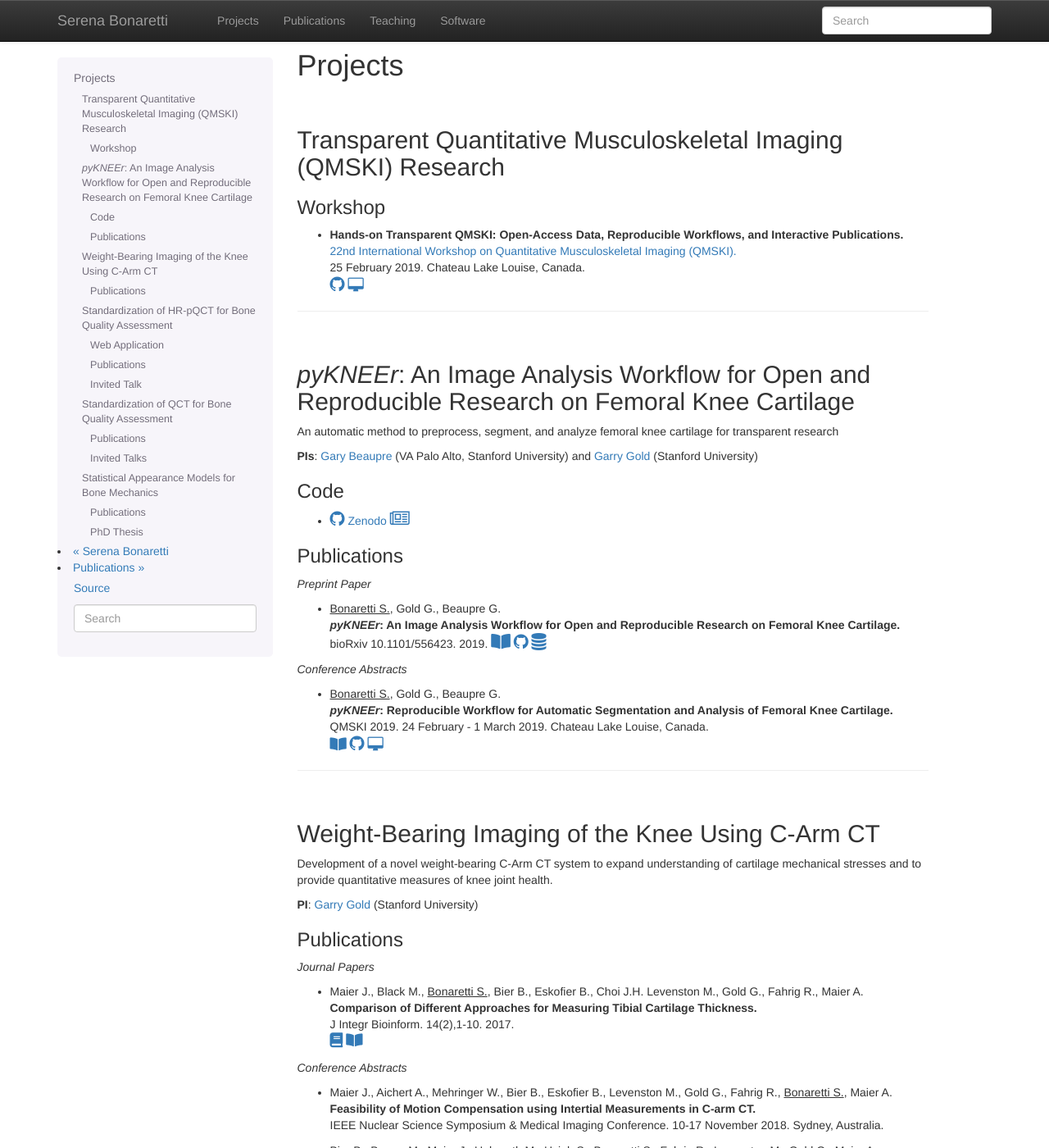
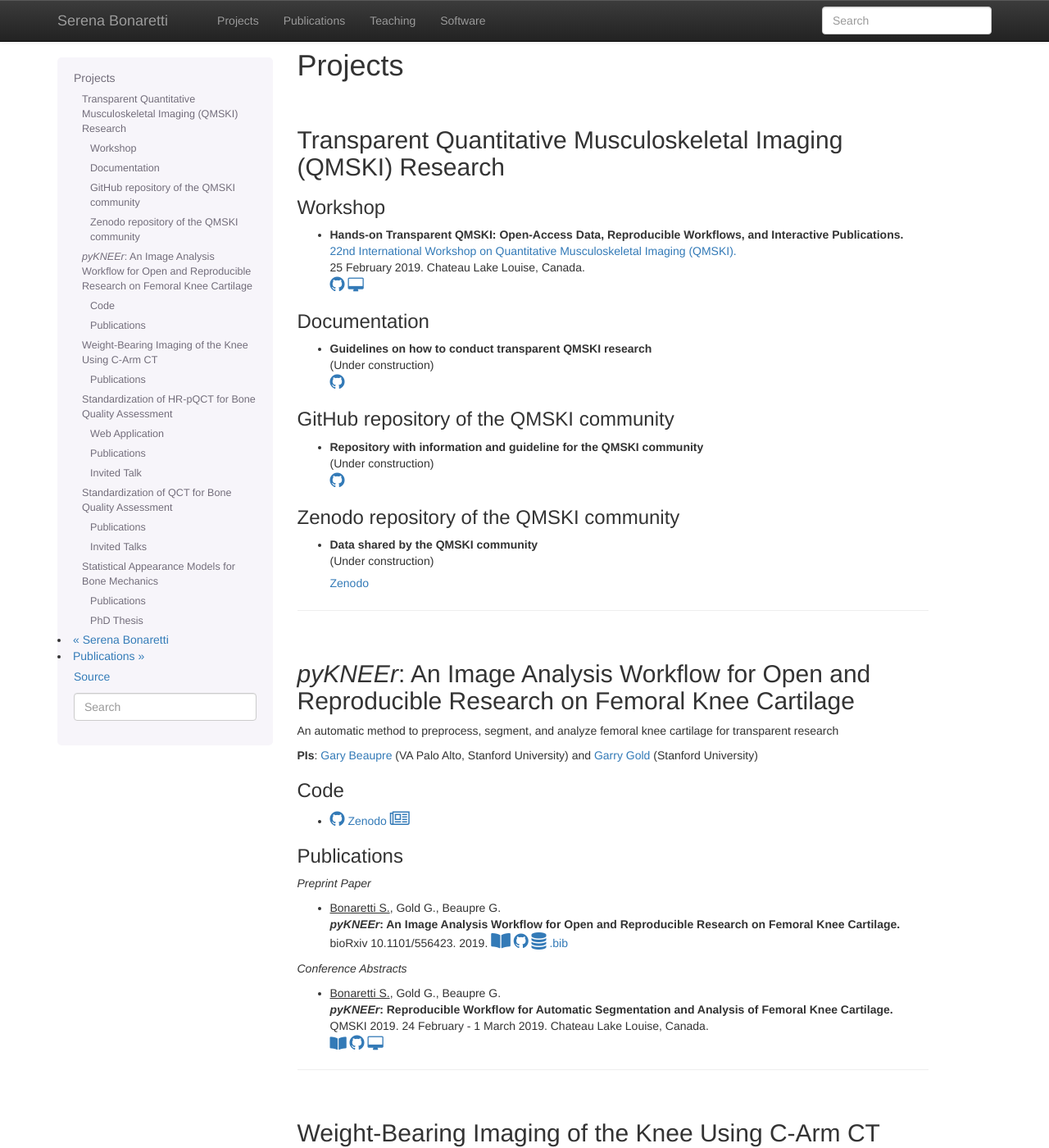
Before and after one commit to sbonaretti/sbonaretti.github.io, a Sphinx documentation site: the page built from source/projects.rst, in a window 1280 px wide and 1400 px high. Shown: the whole window at 82% size. Built offline with Sphinx 7.4.7, drawn with Linux system fonts in a browser that asks for light colours; nearby versions of some CDN libraries; formulas are drawn with MathJax 3; some of the changed text lies outside the part shown.

Commit message:
Add files via upload

```diff
--- a/source/projects.rst
+++ b/source/projects.rst
@@ -23,6 +23,47 @@ Workshop
      <a href="https://github.com/sbonaretti/2019_QMSKI_Transparent_Research_WS" target="_blank"><i class="fa fa-github" style="font-size:21px;"></i></a>
      <a href="https://zenodo.org/record/2577617#.XHXYk1NKigw" target="_blank"><i class="fa fa-desktop" style="font-size:18px;"></i></a>
      <p style="margin-bottom:0.3cm;"></p>
+
+Documentation
+++++++++++++++++++++++++++++++++++++++++++++++++++++++++++++++++++++++++++++++++
+
+* .. raw:: html
+
+     <b>Guidelines on how to conduct transparent QMSKI research</b>
+     <br>
+     (Under construction)
+     <br>
+     <link rel="stylesheet" href="https://use.fontawesome.com/releases/v5.5.0/css/all.css" integrity="sha384-B4dIYHKNBt8Bc12p+WXckhzcICo0wtJAoU8YZTY5qE0Id1GSseTk6S+L3BlXeVIU" crossorigin="anonymous">
+     <a href="https://github.com/QMSKI/TransparentQMSKI/wiki" target="_blank"><i class="fa fa-github" style="font-size:21px;"></i></a>
+     <br>
+
+GitHub repository of the QMSKI community
+++++++++++++++++++++++++++++++++++++++++++++++++++++++++++++++++++++++++++++++++
+
+* .. raw:: html
+
+    <b>Repository with information and guideline for the QMSKI community</b>
+    <br>
+    (Under construction)
+    <br>
+    <link rel="stylesheet" href="https://use.fontawesome.com/releases/v5.5.0/css/all.css" integrity="sha384-B4dIYHKNBt8Bc12p+WXckhzcICo0wtJAoU8YZTY5qE0Id1GSseTk6S+L3BlXeVIU" crossorigin="anonymous">
+    <a href="https://github.com/QMSKI" target="_blank"><i class="fa fa-github" style="font-size:21px;"></i></a>
+    <br>
+
+
+Zenodo repository of the QMSKI community
+++++++++++++++++++++++++++++++++++++++++++++++++++++++++++++++++++++++++++++++++
+
+* .. raw:: html
+
+    <b>Data shared by the QMSKI community</b>
+    <br>
+    (Under construction)
+    <br>
+    <link rel="stylesheet" href="https://use.fontawesome.com/releases/v5.5.0/css/all.css" integrity="sha384-B4dIYHKNBt8Bc12p+WXckhzcICo0wtJAoU8YZTY5qE0Id1GSseTk6S+L3BlXeVIU" crossorigin="anonymous">
+    <a href="https://zenodo.org/search?page=1&size=20&q=qmski" target="_blank">Zenodo<i  style="font-size:21px;"></i></a>
+    <br>
+
 
 """"""""""""""""""""""""""""""""""""""""""""""""""""""""""""""""""""""""""""""""
 
@@ -65,6 +106,7 @@ Publications
      <a href="https://www.biorxiv.org/content/10.1101/556423v1" target="_blank"><i class="fas fa-book-open" style="font-size:21px;"></i></a>
      <a href="https://github.com/sbonaretti/pyKNEEr/tree/master/publication" target="_blank"><i class="fa fa-github" style="font-size:21px;"></i></a>
      <a href="https://zenodo.org/record/2530609" target="_blank"><i class="fa fa-database" style="font-size:21px;"></i></a>
+     <a href="_attachments/bib/2019_Bonaretti_pyNEEr.bib" target="_blank">.bib</i></a>
      <p style="margin-bottom:0.3cm;"></p>
 
 
@@ -112,6 +154,7 @@ Publications
      <link rel="stylesheet" href="https://use.fontawesome.com/releases/v5.5.0/css/all.css" integrity="sha384-B4dIYHKNBt8Bc12p+WXckhzcICo0wtJAoU8YZTY5qE0Id1GSseTk6S+L3BlXeVIU" crossorigin="anonymous">
      <a href="https://www.ncbi.nlm.nih.gov/pubmed/28753537" target="_blank"><i class="fas fa-book" style="font-size:18px;"></i></a>
      <a href="https://agbi.techfak.uni-bielefeld.de/imbio/ib2017/preprints/JIB.2017.0015PRE.pdf" target="_blank"><i class="fas fa-book-open" style="font-size:18px;"></i></a>
+     <a href="_attachments/bib/2017_Maier_cartThickness.bib" target="_blank">.bib</i></a>
      <p style="margin-bottom:0.3cm;"></p>
 
 *Conference Abstracts*
@@ -172,6 +215,7 @@ Publications
      Osteoporos Int. 28(1), 245-257. 2017. <br>
      <a href="https://www.ncbi.nlm.nih.gov/pubmed/27475931" target="_blank"><i class="fas fa-book" style="font-size:18px;"></i></a>
      <a href="https://www.ncbi.nlm.nih.gov/pmc/articles/PMC5568957/pdf/nihms879188.pdf" target="_blank"><i class="fas fa-book-open" style="font-size:18px;"></i></a>
+     <a href="_attachments/bib/2017_Bonaretti_refLine.bib" target="_blank">.bib</i></a>
      <p style="margin-bottom:0.3cm;"></p>
 
 * .. raw:: html
@@ -181,6 +225,7 @@ Publications
      Osteoporos Int. 28(7), 2115-2128. 2017. <br>
      <a href="https://www.ncbi.nlm.nih.gov/pubmed/28391447" target="_blank"><i class="fas fa-book" style="font-size:18px;"></i></a>
      <a href="https://www.ncbi.nlm.nih.gov/pmc/articles/PMC5526099/pdf/nihms879274.pdf" target="_blank"><i class="fas fa-book-open" style="font-size:18px;"></i></a>
+     <a href="_attachments/bib/2017_Bonaretti_standardAnatomy.bib" target="_blank">.bib</i></a>
      <p style="margin-bottom:0.3cm;"></p>
 
 * .. raw:: html
@@ -190,6 +235,7 @@ Publications
      Ann Biomed Eng. 45(5), 949-962. 2017. <br>
      <a href="https://www.ncbi.nlm.nih.gov/pubmed/27830488" target="_blank"><i class="fas fa-book" style="font-size:18px;"></i></a>
      <a href="https://www.ncbi.nlm.nih.gov/pmc/articles/PMC5811200/pdf/nihms851684.pdf" target="_blank"><i class="fas fa-book-open" style="font-size:18px;"></i></a>
+     <a href="_attachments/bib/2017_CarballidoGamio_paramHRpQCT.bib" target="_blank">.bib</i></a>
      <p style="margin-bottom:0.3cm;"></p>
 
 * .. raw:: html
@@ -198,6 +244,7 @@ Publications
      <b>Quantifying Sex, Race and Age Specific Differences in Bone Microstructure Requires Measurement of Anatomically Equivalent Regions.</b> <br>
      Bone. 101, 206-213. 2017. <br>
      <a href="https://www.ncbi.nlm.nih.gov/pubmed/28502884" target="_blank"><i class="fas fa-book" style="font-size:18px;"></i></a>
+     <a href="_attachments/bib/2017_GhasemZadeh_equivalentRegions.bib" target="_blank">.bib</i></a>
      <p style="margin-bottom:0.3cm;"></p>
 
 
@@ -287,6 +334,7 @@ Publications
      Phys Med Biol. 59(24), 7819-34. 2014. <br>
      <a href="https://www.ncbi.nlm.nih.gov/pubmed/25419618" target="_blank"><i class="fas fa-book" style="font-size:18px;"></i></a>
      <a href="https://www.ncbi.nlm.nih.gov/pmc/articles/PMC4442068/pdf/nihms646129.pdf" target="_blank"><i class="fas fa-book-open" style="font-size:18px;"></i></a>
+     <a href="_attachments/bib/2014_Bonaretti_antroPhantom.bib" target="_blank">.bib</i></a>
      <p style="margin-bottom:0.3cm;"></p>
 
 * .. raw:: html
@@ -296,6 +344,7 @@ Publications
      Quant Imaging Med Surg. 5(4), 552-68. 2015. <br>
      <a href="https://www.ncbi.nlm.nih.gov/pubmed/26435919" target="_blank"><i class="fas fa-book" style="font-size:18px;"></i></a>
      <a href="http://qims.amegroups.com/article/view/7176/8471" target="_blank"><i class="fas fa-book-open" style="font-size:18px;"></i></a>
+     <a href="_attachments/bib/2017_CarballidoGamio_multiParamFemur.bib" target="_blank">.bib</i></a>
      <p style="margin-bottom:0.3cm;"></p>
 
 * .. raw:: html
@@ -305,6 +354,7 @@ Publications
      Med Eng and Phys. 36(10), 1225-32. 2014. <br>
      <a href="https://www.ncbi.nlm.nih.gov/pubmed/25001172" target="_blank"><i class="fas fa-book" style="font-size:18px;"></i></a>
      <a href="https://www.ncbi.nlm.nih.gov/pmc/articles/PMC4589175/pdf/nihms608850.pdf" target="_blank"><i class="fas fa-book-open" style="font-size:18px;"></i></a>
+     <a href="_attachments/bib/2014_Carpenter_crossCalib.bib" target="_blank">.bib</i></a>
      <p style="margin-bottom:0.3cm;"></p>
 
 *Conference Abstracts*
@@ -374,6 +424,7 @@ Publications
      Medical Engineering and Physics. Dec;36(12):1626-35. 2014. <br>
      <a href="https://www.ncbi.nlm.nih.gov/pubmed/25271191" target="_blank"><i class="fas fa-book" style="font-size:18px;"></i></a>
      <a href="http://www.mauricioreyes.me/Publications/BonarettiMEP2014.pdf" target="_blank"><i class="fas fa-book-open" style="font-size:18px;"></i></a>
+     <a href="_attachments/bib/2014_Bonaretti_SAMforFEM.bib" target="_blank">.bib</i></a>
      <p style="margin-bottom:0.3cm;"></p>
 
 * .. raw:: html
@@ -383,6 +434,7 @@ Publications
      J Med Internet Res. 12;15(11):e245. 2013. <br>
      <a href="https://www.ncbi.nlm.nih.gov/pubmed/24220210" target="_blank"><i class="fas fa-book" style="font-size:18px;"></i></a>
      <a href="https://asset.jmir.pub/assets/398863992801a947307649a758056d86.pdf" target="_blank"><i class="fas fa-book-open" style="font-size:18px;"></i></a>
+     <a href="_attachments/bib/2013_Kistler_VSD.bib" target="_blank">.bib</i></a>
      <p style="margin-bottom:0.3cm;"></p>
 
 * .. raw:: html
@@ -392,6 +444,7 @@ Publications
      Open Orthop J. 6,1-7. <br>
      <a href="https://www.ncbi.nlm.nih.gov/pubmed/22312417" target="_blank"><i class="fas fa-book" style="font-size:18px;"></i></a>
      <a href="https://www.ncbi.nlm.nih.gov/pmc/articles/PMC3271305/pdf/TOORTHJ-6-1.pdf" target="_blank"><i class="fas fa-book-open" style="font-size:18px;"></i></a>
+     <a href="_attachments/bib/2012_Schulz_fibulaPlate.bib" target="_blank">.bib</i></a>
      <p style="margin-bottom:0.3cm;"></p>
 
 *Conference Papers*
```
Also changed, not shown: source/publications.rst (+13 -0 lines).
